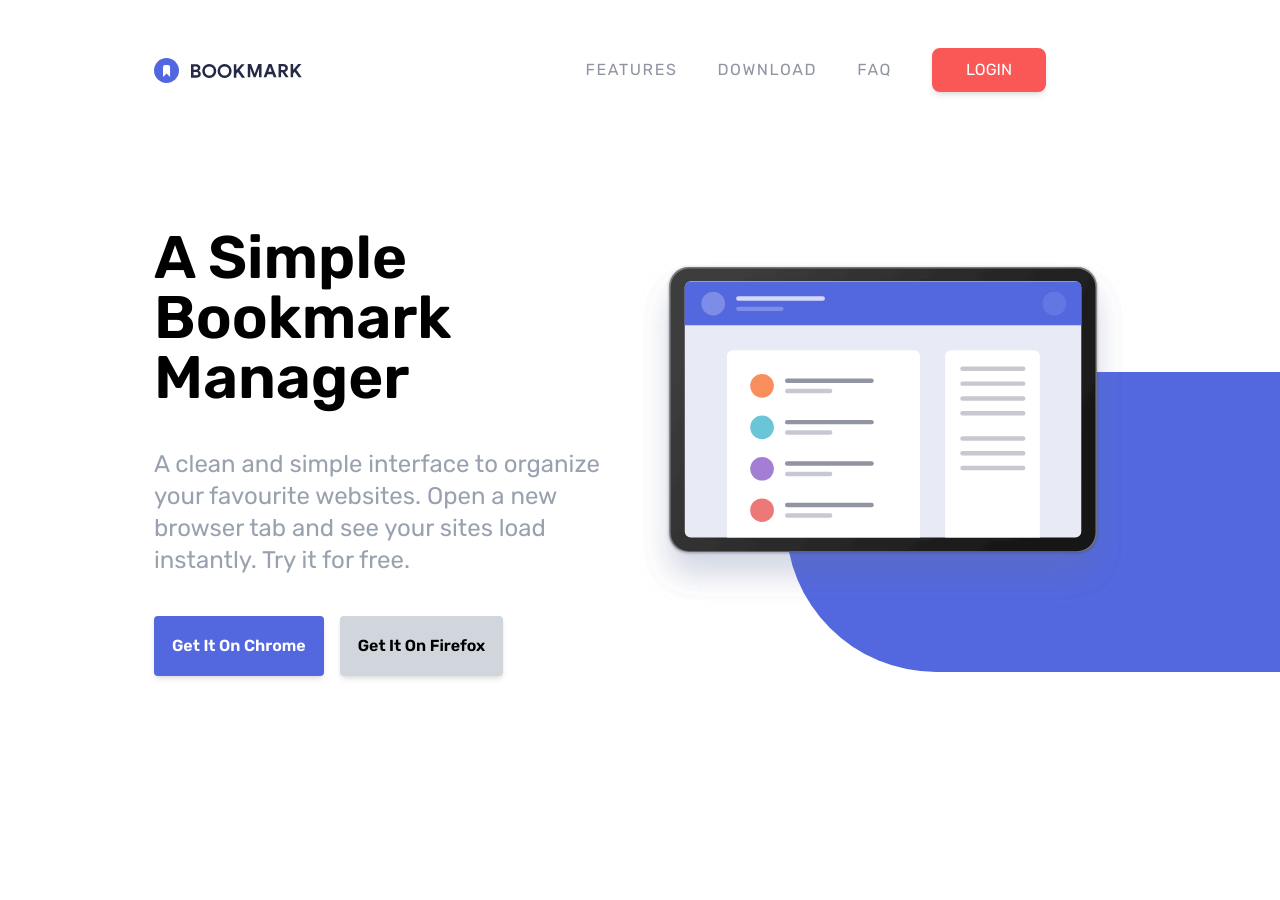
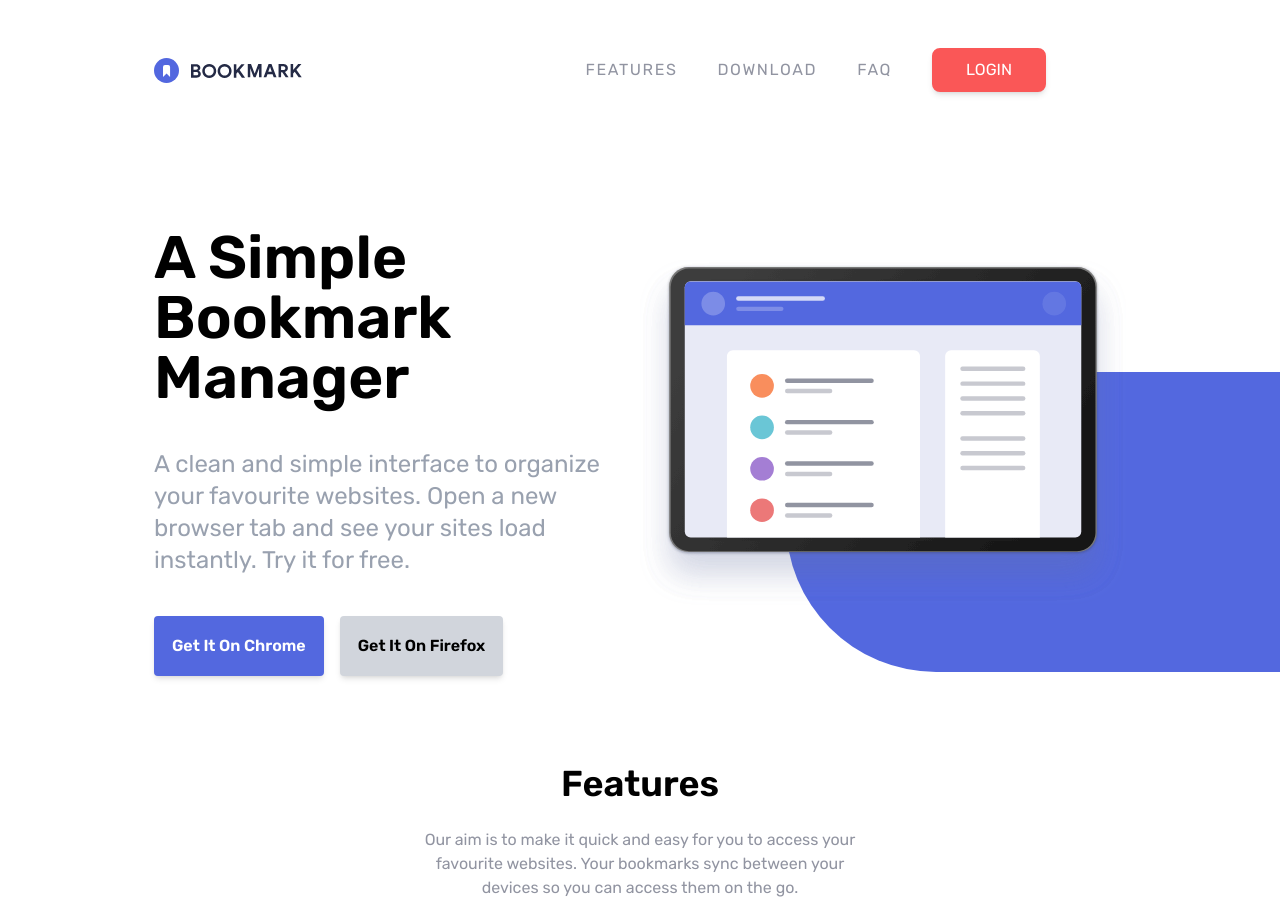
Before and after one commit to HamdanAshimi/bookmark, a React (Vite) app: page / in a window 1280 px wide. Shown: the top 900 px of the page. Before the commit the page ends 800 px from the top, so only its background shows below. Built offline with nearby package versions, Linux system fonts and the light colour scheme.

Commit message:
Add features section

```diff
--- a/src/App.jsx
+++ b/src/App.jsx
@@ -1,11 +1,13 @@
 import HeroSection from "./components/HeroSection.jsx";
 import Nav from "./components/Nav.jsx";
+import Features from "./components/Features.jsx";
 
 function App() {
   return (
     <>
       <Nav />
       <HeroSection />
+      <Features />
     </>
   );
 }
--- /dev/null
+++ b/src/components/Features.jsx
@@ -0,0 +1,15 @@
+export default function Features() {
+  return (
+    <section id="features">
+      <div className="container mx-auto mt-16 px-6">
+        <h2 className="mb-6 text-center text-4xl font-semibold">Features</h2>
+
+        <p className="mx-auto max-w-md text-center text-grayishBlue">
+          Our aim is to make it quick and easy for you to access your favourite
+          websites. Your bookmarks sync between your devices so you can access
+          them on the go.
+        </p>
+      </div>
+    </section>
+  );
+}
```
